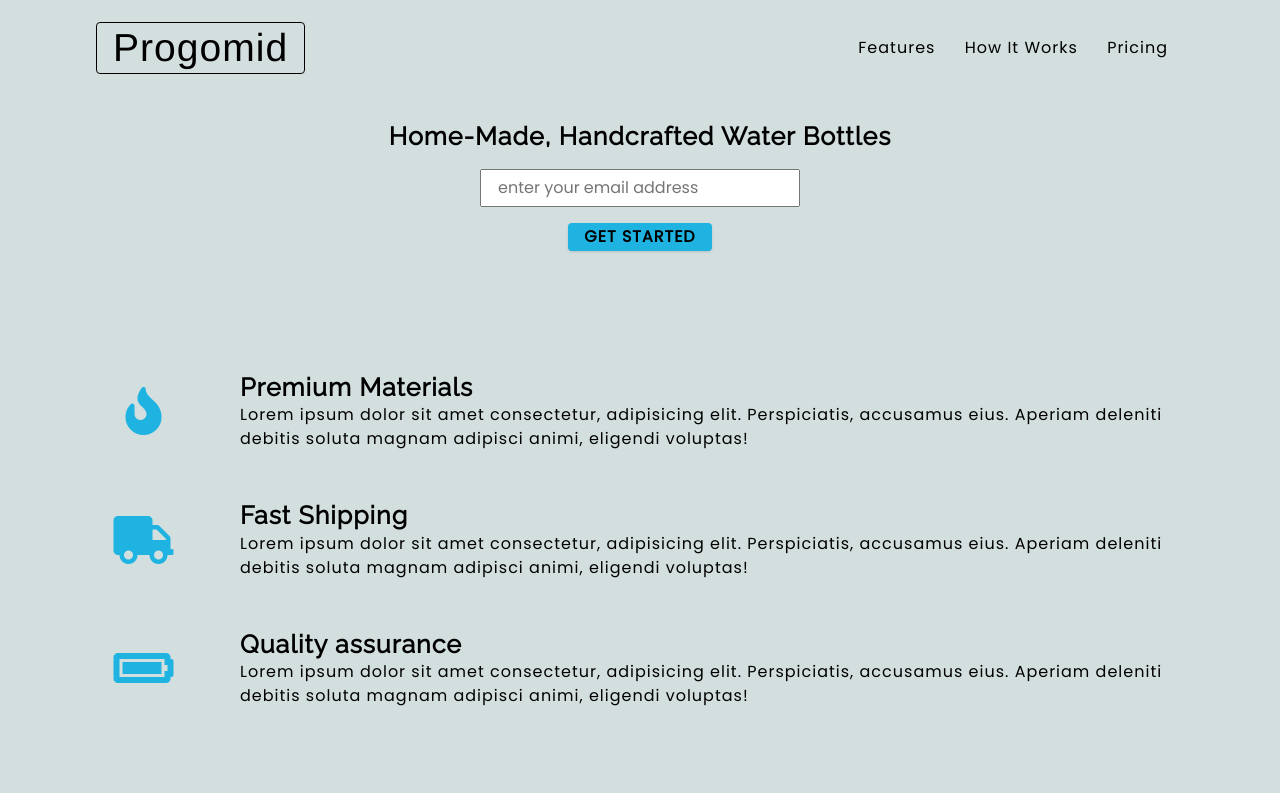
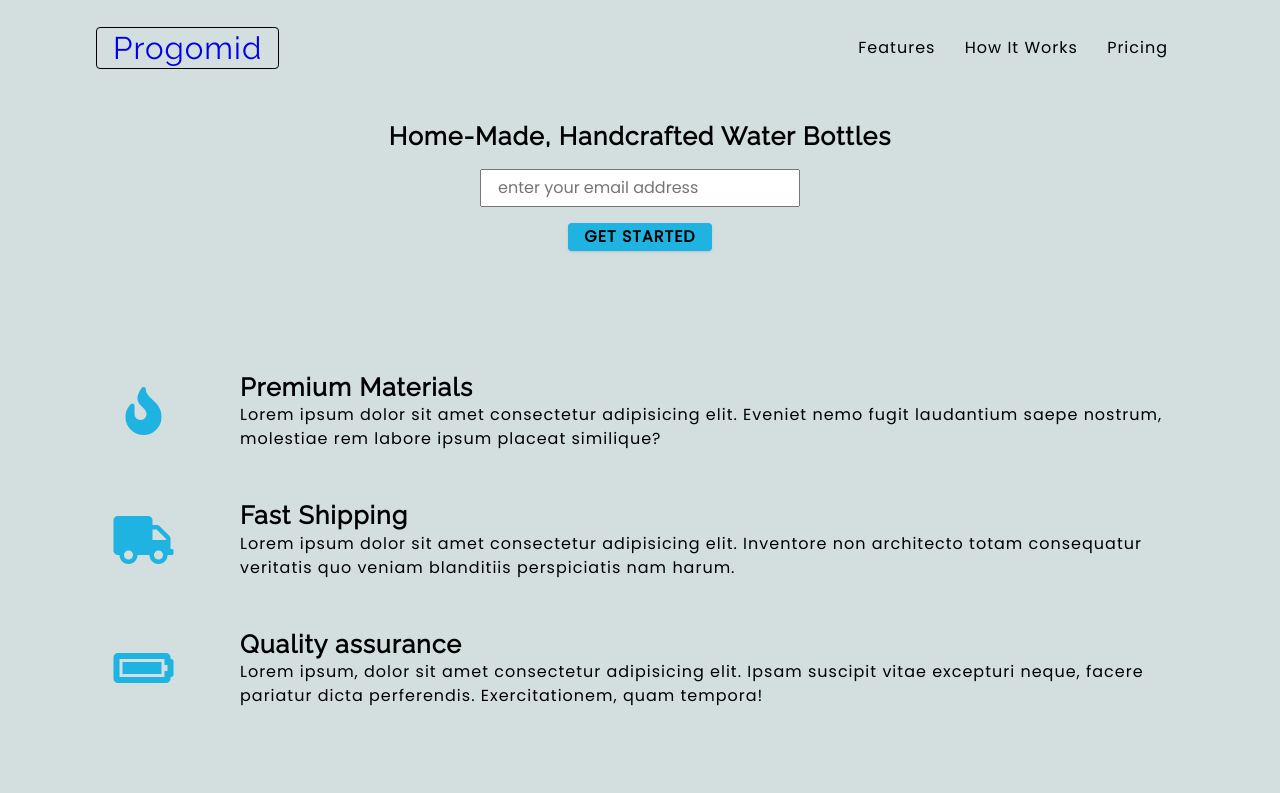
Before and after one commit to Oghene-kevwe/Water-Bottle-, a plain HTML site: page index.html in a window 1280 px wide. Shown: the top 793 px of the page. Drawn offline with Linux system fonts and the light colour scheme; grey boxes are pictures that could not be loaded.

Commit message:
Update index.html

```diff
--- a/index.html
+++ b/index.html
@@ -21,7 +21,7 @@
       <div class="nav-center">
         <div id="header">
           <a href="index.html" class="nav-logo">
-              <h2>Progomid</h2>
+              <h3>Progomid</h3>
           </a>
         </div>
         <div class="nav-links">
@@ -53,9 +53,7 @@
           <div class="features-text">
                 <h4>Premium Materials</h4>
                 <p>
-                  Lorem ipsum dolor sit amet consectetur, adipisicing elit.
-                  Perspiciatis, accusamus eius. Aperiam deleniti debitis soluta
-                  magnam adipisci animi, eligendi voluptas!
+                  Lorem ipsum dolor sit amet consectetur adipisicing elit. Eveniet nemo fugit laudantium saepe nostrum, molestiae rem labore ipsum placeat similique?
                 </p>
               </div>
 
@@ -68,9 +66,7 @@
           <div class="features-text">
                 <h4>Fast Shipping</h4>
                 <p>
-                  Lorem ipsum dolor sit amet consectetur, adipisicing elit.
-                  Perspiciatis, accusamus eius. Aperiam deleniti debitis soluta
-                  magnam adipisci animi, eligendi voluptas!
+                  Lorem ipsum dolor sit amet consectetur adipisicing elit. Inventore non architecto totam consequatur veritatis quo veniam blanditiis perspiciatis nam harum.
                 </p>
               </div>
 
@@ -83,9 +79,7 @@
           <div class="features-text">
             <h4>Quality assurance</h4>
             <p>
-              Lorem ipsum dolor sit amet consectetur, adipisicing elit.
-              Perspiciatis, accusamus eius. Aperiam deleniti debitis soluta
-              magnam adipisci animi, eligendi voluptas!
+              Lorem ipsum, dolor sit amet consectetur adipisicing elit. Ipsam suscipit vitae excepturi neque, facere pariatur dicta perferendis. Exercitationem, quam tempora!
             </p>
           </div>
         </div>
```
